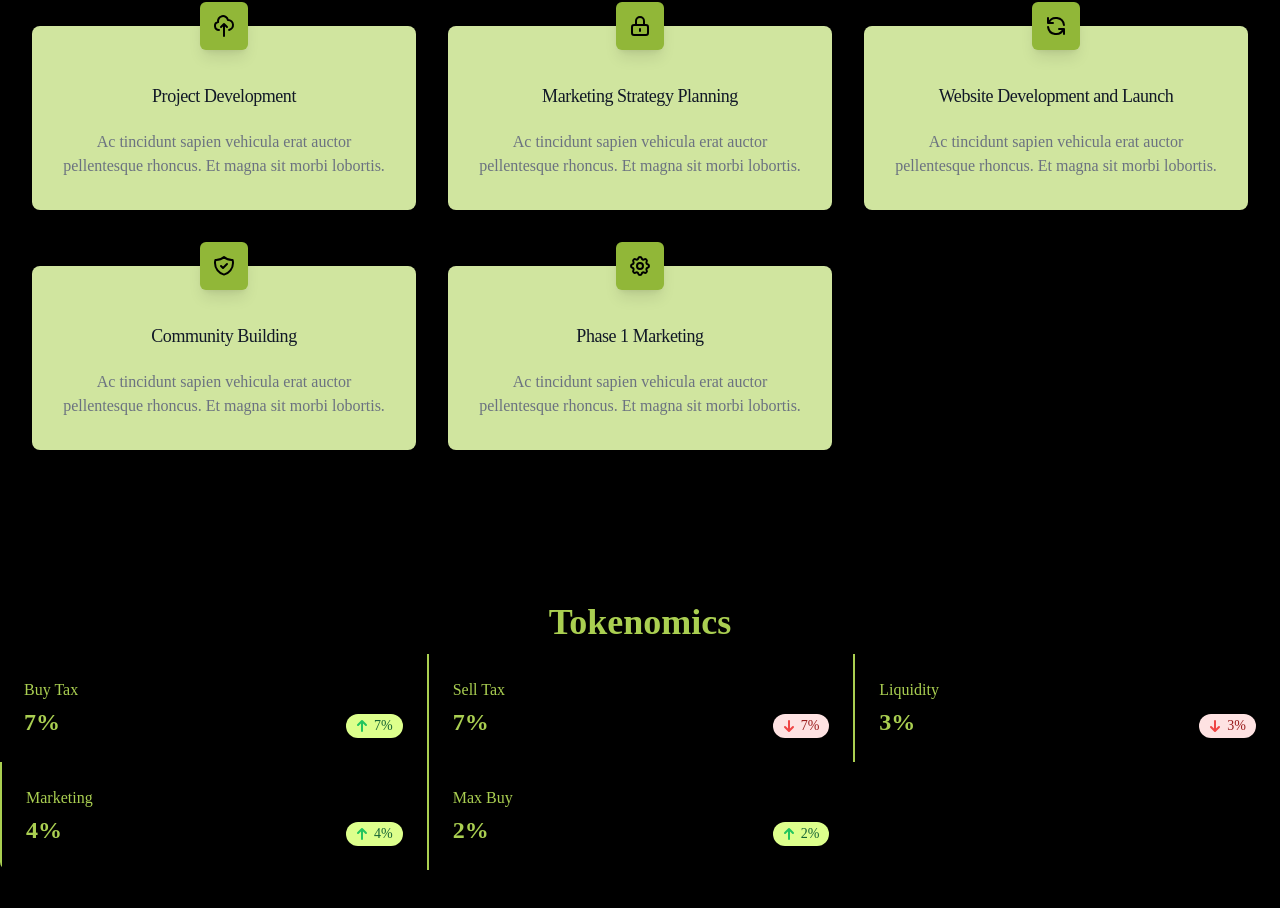
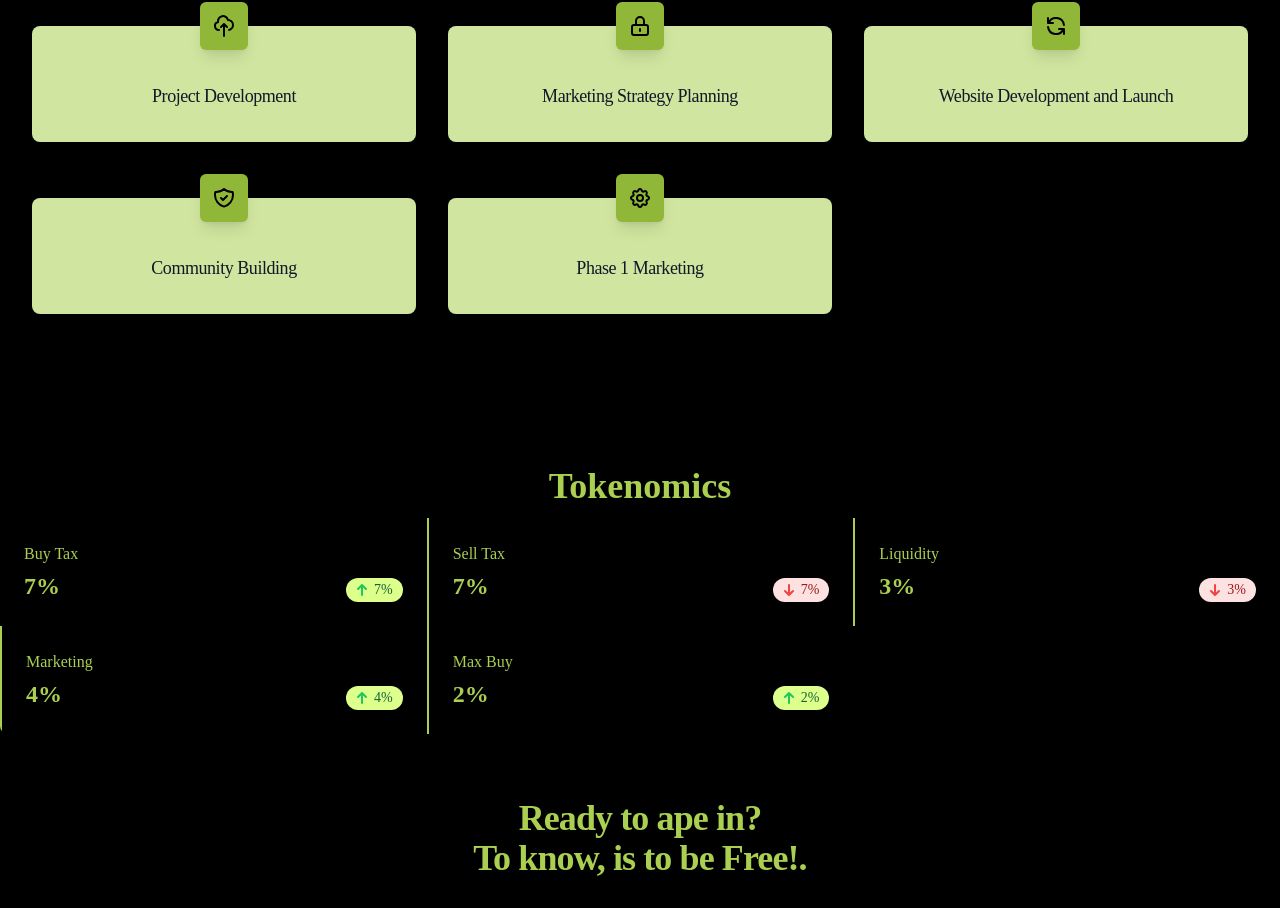
Before and after one commit to Elishaokon13/Degen-Project, a React (Create React App) app: page / in a window 1280 px wide. Shown: the part 1098-2006 px from the top of the page. Built offline with nearby package versions, Linux system fonts and the light colour scheme.

Commit message:
Update Roadmap.jsx

```diff
--- a/src/components/Roadmap.jsx
+++ b/src/components/Roadmap.jsx
@@ -10,7 +10,7 @@ import {
 
   // In this section we are going to create a list of features that we want to display on our page.
   const features = [
-    { name: 'Project Development', icon: CloudUploadIcon, description: 'Ac tincidunt sapien vehicula erat auctor pellentesque rhoncus. Et magna sit morbi lobortis.' },
+    { name: 'Project Development', icon: CloudUploadIcon, description: '' },
     { name: 'Marketing Strategy Planning', icon: LockClosedIcon, description: 'Ac tincidunt sapien vehicula erat auctor pellentesque rhoncus. Et magna sit morbi lobortis.' },
     { name: 'Website Development and Launch', icon: RefreshIcon, description: 'Ac tincidunt sapien vehicula erat auctor pellentesque rhoncus. Et magna sit morbi lobortis.' },
     { name: 'Community Building', icon: ShieldCheckIcon, description: 'Ac tincidunt sapien vehicula erat auctor pellentesque rhoncus. Et magna sit morbi lobortis.' },
@@ -40,9 +40,9 @@ import {
                         </span>
                       </div>
                       <h3 className="mt-8 text-lg font-medium text-gray-900 tracking-tight">{feature.name}</h3>
-                      <p className="mt-5 text-base text-gray-500">
+                      {/* <p className="mt-5 text-base text-gray-500">
                         {feature.description}
-                      </p>
+                      </p> */}
                     </div>
                   </div>
                 </div>
```
